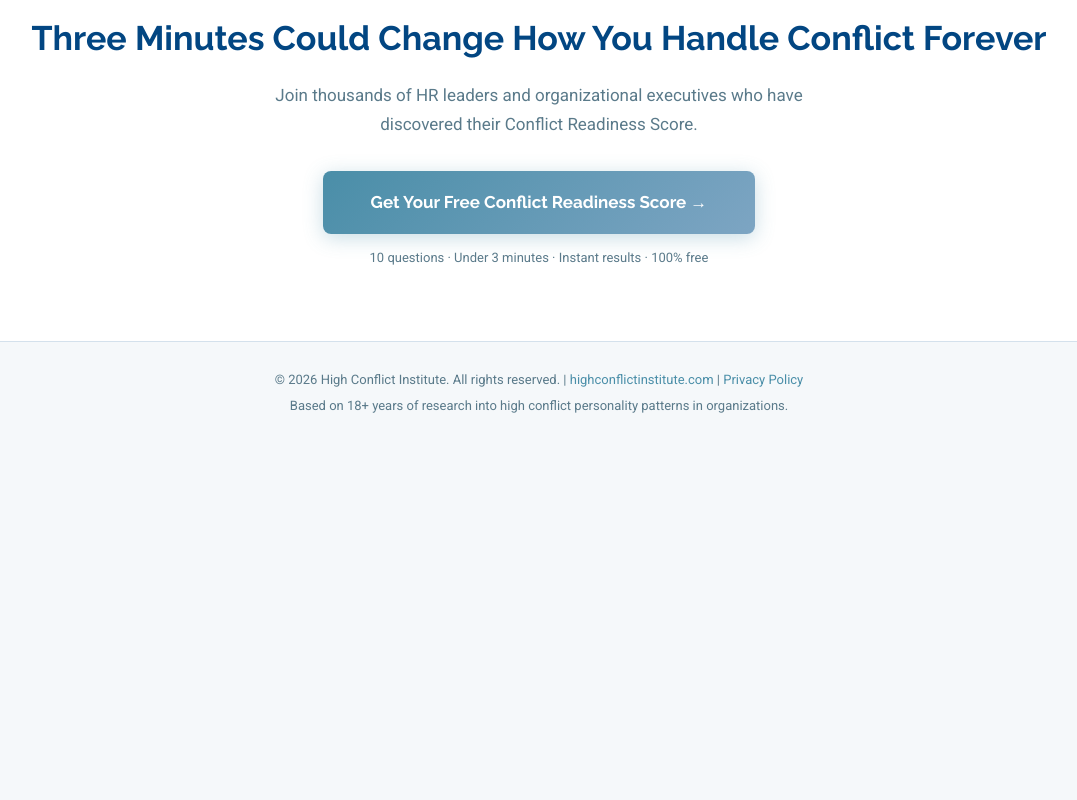
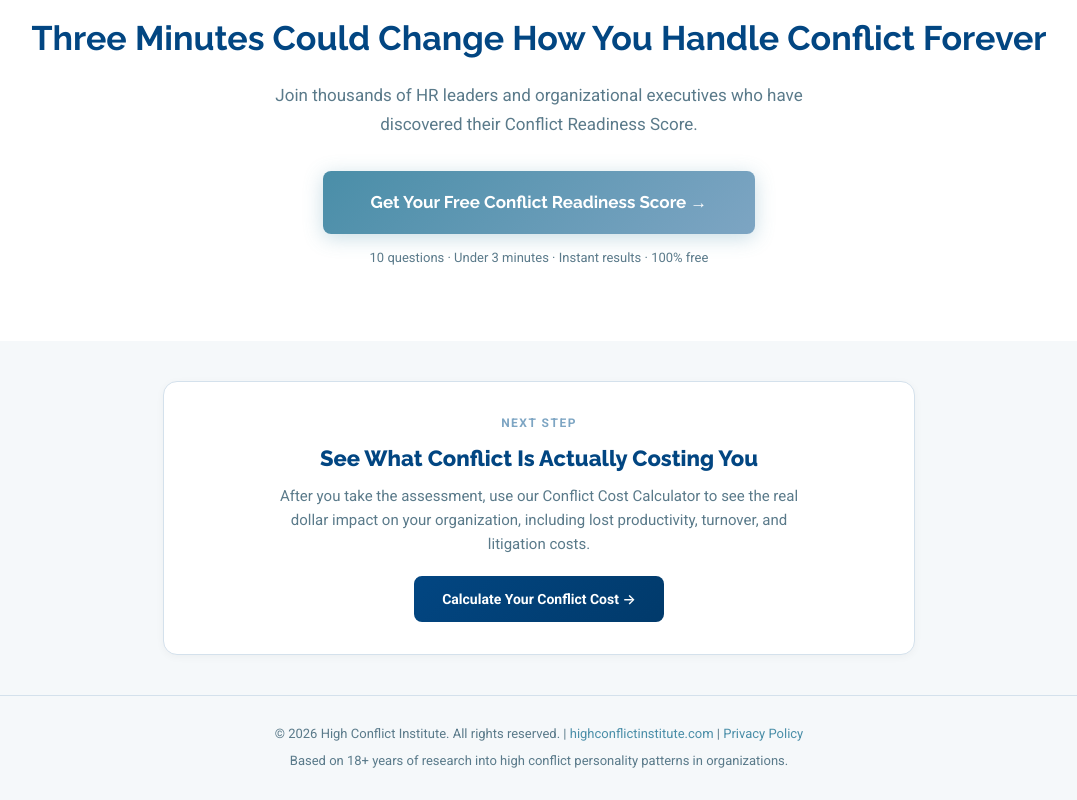
Before and after one commit to guldanjaMAX/hciassessement, a plain HTML site: page index.html in a window 1280 px wide. Shown: the part 7136-7936 px from the top of the page, without its empty margins (101-1178 px from the left). Before the commit the page ends 7581 px from the top, so only its background shows below. Drawn offline with Linux system fonts and the light colour scheme.

Commit message:
Add cross-links to calculator, org logos, and speaker CTAs
Added calculator cross-link banner before footer, 11 organization logos
for trust strip, and fixed assessment CTA flow.

Co-Authored-By: Claude Opus 4.6 <noreply@anthropic.com>

```diff
--- a/index.html
+++ b/index.html
@@ -1309,6 +1309,16 @@
   <div class="cta-note">10 questions · Under 3 minutes · Instant results · 100% free</div>
 </div>
 
+<!-- CROSS-LINK BANNER -->
+<div style="max-width:800px;margin:0 auto 0;padding:40px 24px;">
+  <div style="background:#fff;border-radius:14px;border:1.5px solid #D4E1EC;padding:32px;text-align:center;box-shadow:0 2px 8px rgba(0,0,0,0.04);">
+    <div style="font-size:12px;font-weight:600;letter-spacing:1.5px;text-transform:uppercase;color:#7DA5C3;margin-bottom:8px;">Next Step</div>
+    <h3 style="font-size:22px;font-weight:800;color:#024682;margin-bottom:8px;font-family:'Raleway',sans-serif;">See What Conflict Is Actually Costing You</h3>
+    <p style="font-size:15px;color:#5A7A8A;max-width:520px;margin:0 auto 20px;line-height:1.6;">After you take the assessment, use our Conflict Cost Calculator to see the real dollar impact on your organization, including lost productivity, turnover, and litigation costs.</p>
+    <a href="https://hcicalculator.pages.dev/" target="_blank" style="display:inline-flex;align-items:center;gap:8px;background:linear-gradient(135deg,#024682 0%,#013A6B 100%);color:#fff;text-decoration:none;padding:12px 28px;border-radius:8px;font-size:14px;font-weight:600;transition:all 0.3s;">Calculate Your Conflict Cost →</a>
+  </div>
+</div>
+
 <!-- FOOTER -->
 <div class="footer">
   <p>© 2026 High Conflict Institute. All rights reserved. | <a href="https://www.highconflictinstitute.com">highconflictinstitute.com</a> | <a href="https://www.highconflictinstitute.com/privacy">Privacy Policy</a></p>
```
Also changed, not shown: images/logos/aaml.svg (added), images/logos/afcc.png (added), images/logos/boston-childrens.svg (added), images/logos/iatse.png (added), images/logos/ioa.png (added), images/logos/microsoft.svg (added), images/logos/ntpa.png (added), images/logos/primo-brands.svg (added), images/logos/progressive.svg (added), images/logos/thealliance.svg (added), images/logos/wfp.svg (added).
